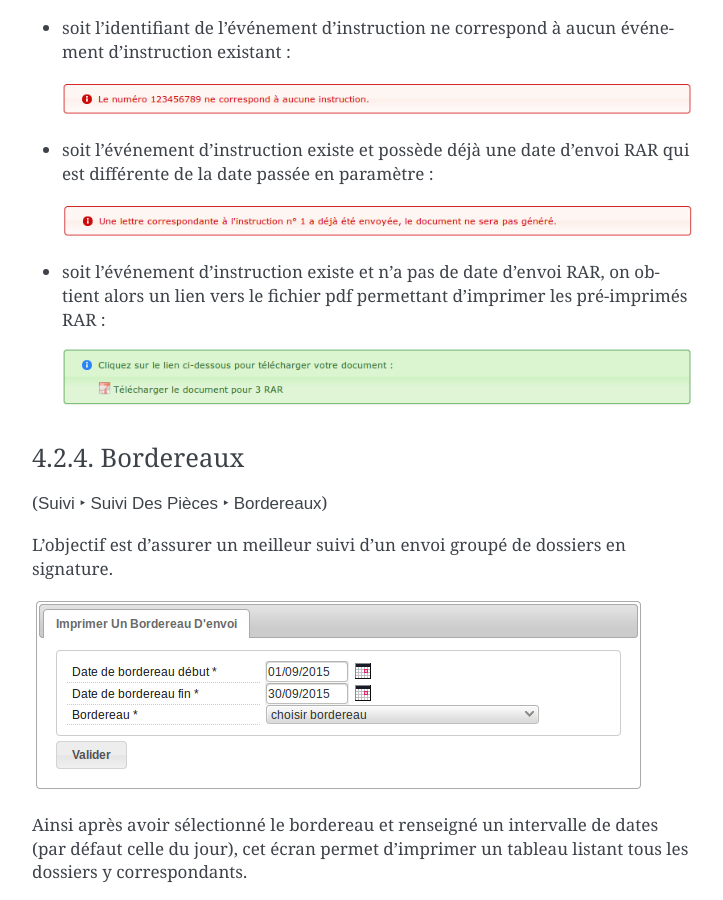
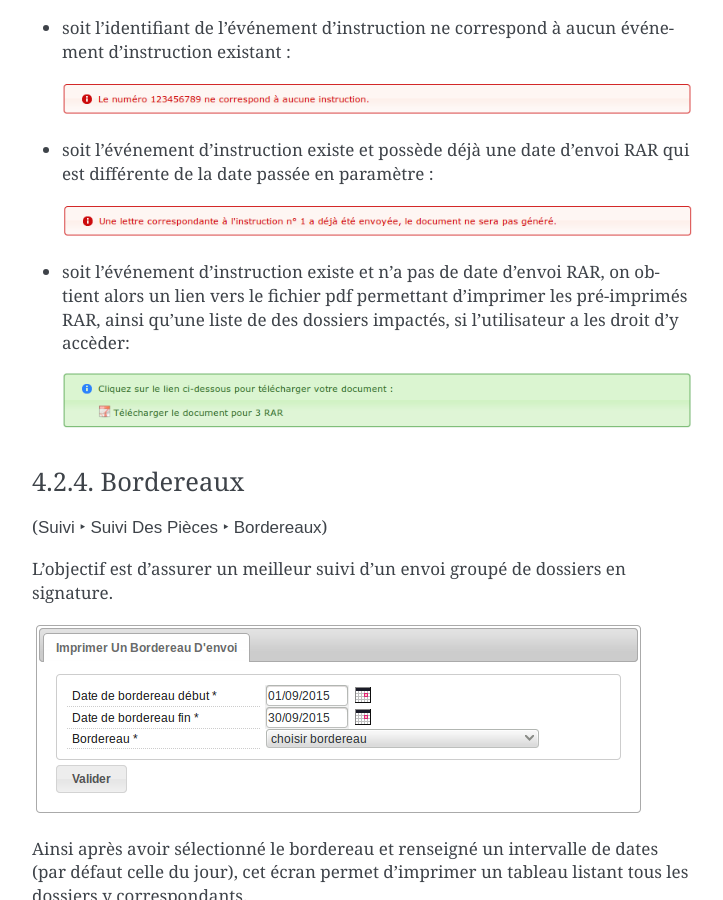
Before and after one commit to mpavaux/openads-documentation, a Sphinx documentation site: the page built from source/manuel_utilisateur/suivi.rst, in a window 1280 px wide and 900 px high, scrolled down 5097 px. Shown: the whole window, without its empty margins (388-1111 px from the left). Built offline with Sphinx 7.4.7, drawn with Linux system fonts in a browser that asks for light colours.

Commit message:
Ajout de la documentationdes liens lettres RAR

```diff
--- a/source/manuel_utilisateur/suivi.rst
+++ b/source/manuel_utilisateur/suivi.rst
@@ -133,7 +133,8 @@
 
 * soit l'événement d'instruction existe et n'a pas de date d'envoi RAR, on
   obtient alors un lien vers le fichier pdf permettant d'imprimer les
-  pré-imprimés RAR :
+  pré-imprimés RAR, ainsi qu'une liste de des dossiers impactés,
+  si l'utilisateur a les droit d'y accèder:
 
   .. image:: suivi_envoi_lettre_rar_message_evenement_instruction_ok.png
 
```
